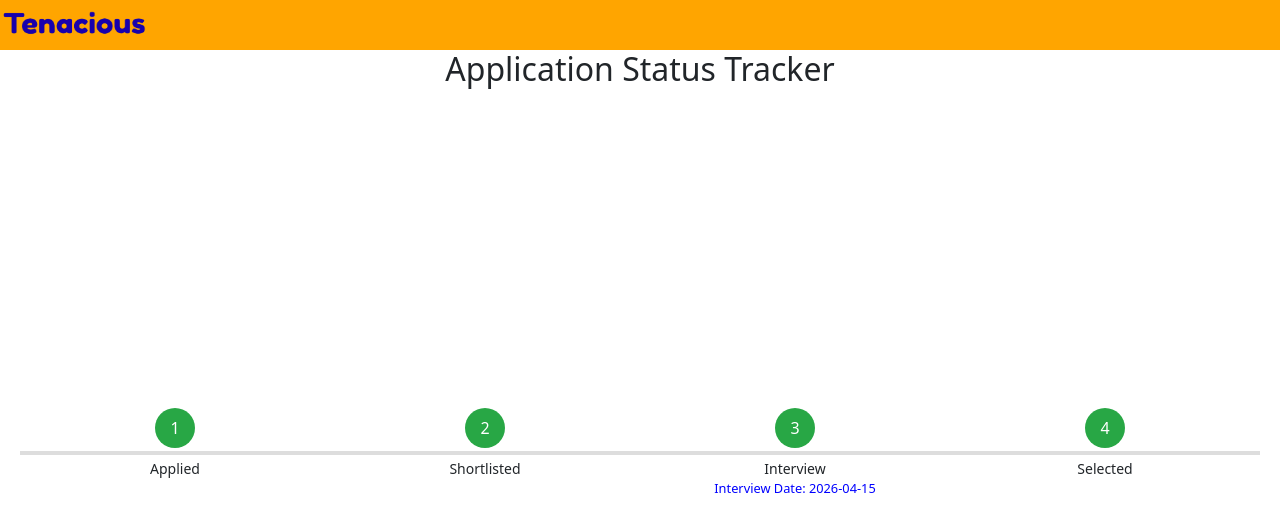
After one commit to 24f3001090/PPA-V1, a Flask app: page /student/applications/track/1 in a window 1280 px wide. The commit adds this page. Shown: the top 532 px of the page. Run offline with Flask 3, Linux system fonts and the light colour scheme.

Commit message:
Milestone-PPA Placement-Tracking

```diff
--- a/app.py
+++ b/app.py
@@ -256,6 +256,17 @@ def view_st_application(app_id):
 
     return render_template("comapplicationview.html", j_app = j_app)
 
+@app.route("/student/applications/<int:st_id>")
+def st_applications(st_id):
+    student = st.query.get(st_id)
+    j_apps = student.applications
+    return render_template("stapplications.html", j_apps = j_apps)
+
+@app.route("/student/applications/track/<int:app_id>")
+def track(app_id):
+    j_app = apl.query.get(app_id)
+    return render_template("track.html", j_app = j_app)
+
 
 if __name__ == "__main__":
     app.run(debug=True)
--- a/static/main.css
+++ b/static/main.css
@@ -207,7 +207,7 @@
 }
 .crud-buttons
 {
-    width: 90px;
+    width: 120px;
     margin-top: 5px;
     margin-bottom: 5px;
     margin-right: 5px;
@@ -258,3 +258,61 @@
     display: flex;
     justify-content: center;
 }
+.progress-container {
+    display: flex;
+    justify-content: space-between;
+    margin: 40px 20px;
+    position: relative;
+}
+.progress-container::before
+{
+    content: '';
+    position: absolute;
+    top: 50%;
+    left: 0;
+    width: 100%;
+    height: 4px;
+    background-color: #ddd;
+    transform: translateY(-50%);
+    z-index: 0;
+}
+.step
+{
+    position: relative;
+    z-index: 1;
+    text-align: center;
+    width: 25%;
+}
+.circle
+{
+    width: 40px;
+    height: 40px;
+    border-radius: 50%;
+    background-color: #ddd;
+    line-height: 40px;
+    margin: auto;
+    color: white;
+}
+.active .circle
+{
+    background-color: #28a745;
+}
+.rejected .circle
+{
+    background-color: #dc3545;
+}
+.label
+{
+    margin-top: 10px;
+    font-size: 14px;
+}
+#tracker-page
+{
+    position: relative;
+    top: 35vh;
+}
+.blue
+{
+    color:blue;
+    font-size: 0.8rem;
+}
--- a/templates/comapplicationview.html
+++ b/templates/comapplicationview.html
@@ -26,7 +26,7 @@
     </form>
     {% elif j_app.status == 'interview scheduled' %}
     <form method="POST" class="centered">
-            <button type="submit" class="btn nav-button" name="select" value="yes">Select Candidate</button>
+            <button type="submit" class="btn nav-button crud-buttons" name="select" value="yes">Select Candidate</button>
     </form>
     {% elif j_app.status == 'selected' %}
     <div class="green"><h3>Selected</h3></div>
--- a/templates/stdashboard.html
+++ b/templates/stdashboard.html
@@ -6,6 +6,6 @@
 
 <div class="page">
     <a class="box-anchor" href=" {{ url_for("st_drives", st_id = student.s_id) }} ">Running Drives</a>
-    <a class=" box-anchor" href="">My Applications</a>
+    <a class=" box-anchor" href="{{ url_for('st_applications', st_id = student.s_id)}}">My Applications</a>
 </div>
 {% endblock main%}
--- /dev/null
+++ b/templates/track.html
@@ -0,0 +1,41 @@
+{% extends "layout.html" %}
+{% block main %}
+<h2 style="text-align:center;">Application Status Tracker</h2>
+<div id="tracker-page">
+    <div class="progress-container">
+
+        <div
+            class="step {% if j_app.status in ['applied','shortlisted','interview scheduled','selected'] %}active{% endif %}">
+            <div class="circle">1</div>
+            <div class="label">Applied</div>
+        </div>
+
+        <div class="step {% if j_app.status in ['shortlisted','interview scheduled','selected'] %}active{% endif %}">
+            <div class="circle">2</div>
+            <div class="label">Shortlisted</div>
+        </div>
+
+        <div class="step {% if j_app.status in ['interview scheduled','selected'] %}active{% endif %}">
+            <div class="circle">3</div>
+            <div class="label">Interview</div>
+            {% if j_app.int_date %}
+            <div class="blue">Interview Date: {{ j_app.int_date }}</div>
+            {% endif %}
+        </div>
+
+        <div class="step {% if j_app.status == 'selected' %}active{% elif j_app.status == 'rejected' %}rejected{% endif %}">
+            <div class="circle">4</div>
+            <div class="label">
+                {% if j_app.status == 'rejected' %}
+                Rejected
+                {% else %}
+                Selected
+                {% endif %}
+            </div>
+        </div>
+
+
+    </div>
+</div>
+
+{% endblock main %}
```
Also changed, not shown: templates/stapplications.html (added, +13 -0 lines), instance/db.sqlite3.
